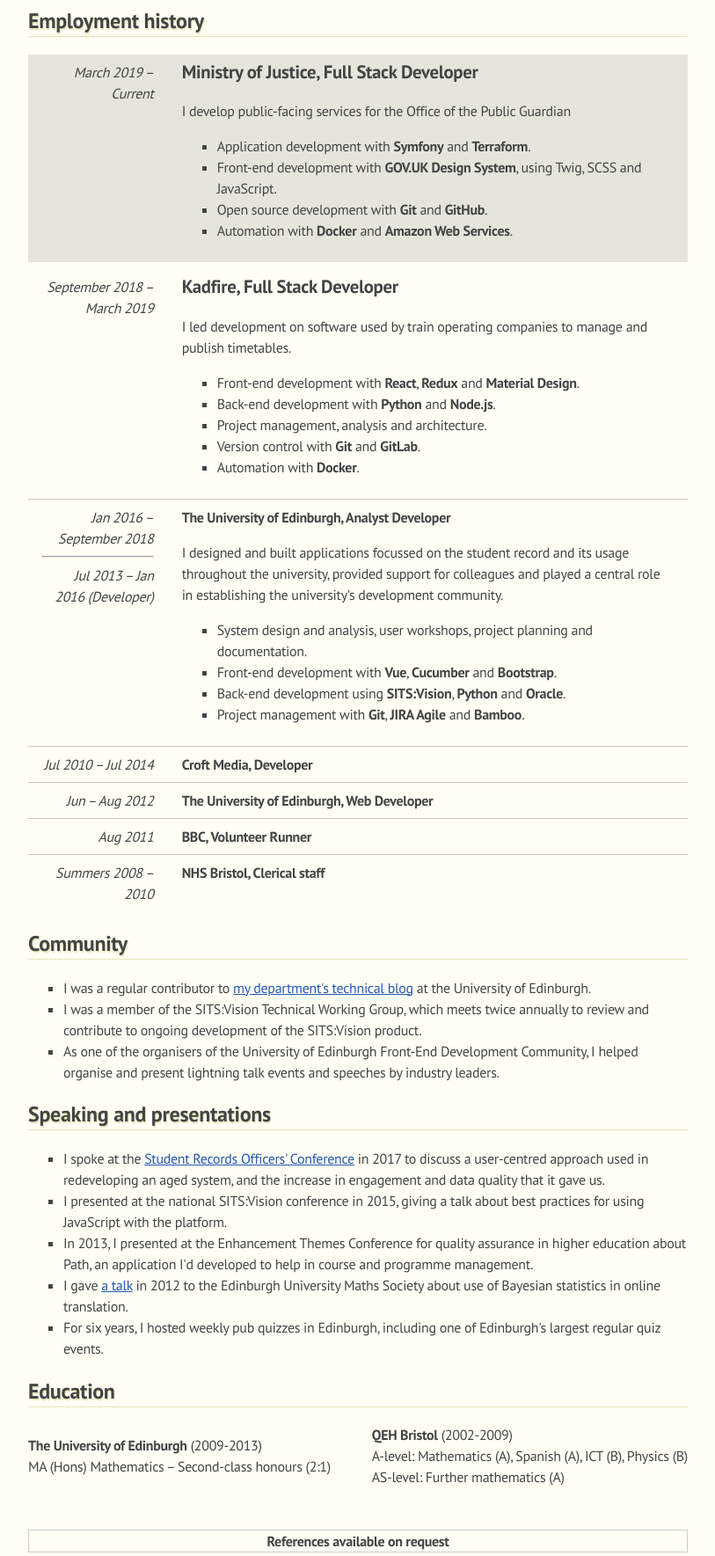
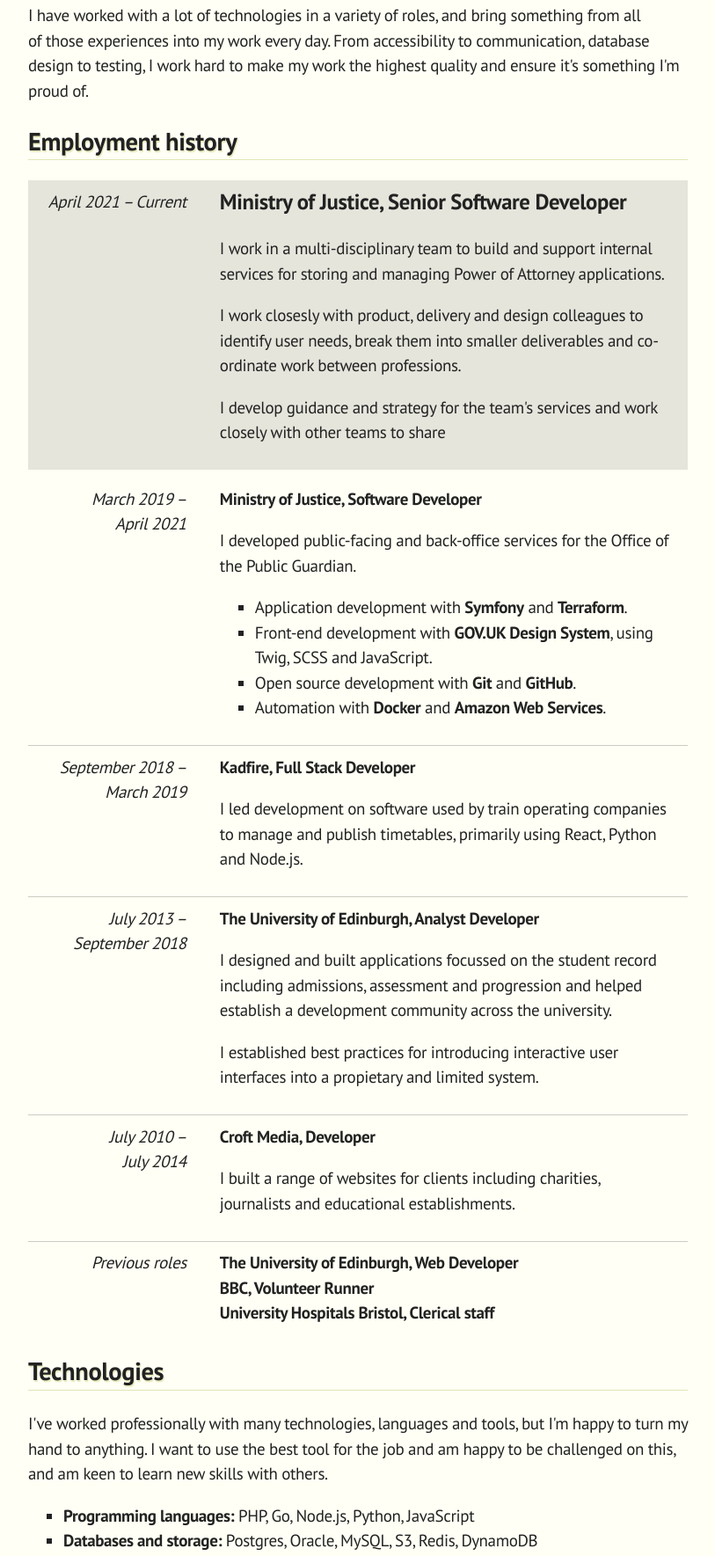
Before and after one commit to gregtyler/CV, a plain HTML site: page src/index.html in a window 1280 px wide. Shown: the part 601-2370 px from the top of the page at 88% size, without its empty margins (233-1046 px from the left). Drawn offline with Linux system fonts and the light colour scheme.

Commit message:
Update CV structure
- Latest job history
- Drop off old information
- Rewrite lead
- Add smaller "Technologies" section
- Some design and accessibility updates

```diff
--- a/src/index.html
+++ b/src/index.html
@@ -18,30 +18,35 @@
         <dd><a href="mailto:greg@gregtyler.co.uk">greg@gregtyler.co.uk</a></dd>
         <dt>Glitch</dt>
         <dd><a href="https://glitch.com/@gregtyler" rel="noopener noreferrer">@gregtyler</a></a></dd>
+        <dt>GitHub</dt>
+        <dd><a href="https://github.com/gregtyler" rel="noopener noreferrer">https://github.com/gregtyler</a></dd>
         <dt>GitLab</dt>
         <dd><a href="https://gitlab.com/gregtyler" rel="noopener noreferrer">https://gitlab.com/gregtyler</a></dd>
-        <dt>GitHub</dt>
-        <dd><a href="https://github.com/gregtyler" rel="noopener noreferrer">https://github.com/gregtyler</a></dd>
     </dl>
 
-    <h2 id="dev">Web development</h2>
-    <p>I am an experienced and passionate web developer mostly specialising in front-end technologies but with a portfolio of full stack applications. I have led on award-winning projects and worked for clients, charities and corporations, building high impact and high traffic web applications.</p>
+    <p>I am an experienced software engineer and team leader. I have worked on award-winning web projects for clients, charities and corporations.</p>
 
-    <h3>Web development skills</h3>
-    <ul>
-        <li>Expert <strong>front-end skills</strong>: JavaScript (including multiple frameworks and build tools), HTML and CSS (including Sass, Less and Bootstrap).
-        <li>Excellent knowledge of <strong>back-end technologies</strong> such as PHP, Python, Oracle, MySQL, Node.js and SITS:Vision.
-        <li>Central roles in project planning and management, using a variety of tools in <strong>agile and waterfall</strong> methodologies.
-        <li>Regular usage of automation, version control, APIs, responsive design, accessibility, user experience and progressive enhancement.
-    </ul>
+    <p>My primary focus is on users, solving challenging problems for real people. My work starts with user needs, identifying where to start and providing a strong foundation for how the work is defined, developed and refined. I ensure my work is observable and measurable to ensure that user needs are continuously met as the product continues to develop over time.</p>
+
+    <p>I also focus on my colleagues, providing clear communication and direction, mentoring and support. I've learnt from experince the value of quality in software development, and fully embrace strategies and tools that will continue to ensure that quality for myself and my team into the future.</p>
+
+    <p>I have worked with a lot of technologies in a variety of roles, and bring something from all of those experiences into my work every day. From accessibility to communication, database design to testing, I work hard to make my work the highest quality and ensure it's something I'm proud of.</p>
 
     <h2 id="employment">Employment history</h2>
     <table class="timeline-table">
         <tr class="timeline-table--current">
-            <td>March 2019 &ndash; Current
+            <td>April 2021 &ndash; Current
             <td>
-                <h3>Ministry of Justice, Full Stack Developer</h3>
-                <p>I develop public-facing services for the Office of the Public Guardian</p>
+                <h3>Ministry of Justice, Senior Software Developer</h3>
+                <p>I work in a multi-disciplinary team to build and support internal services for storing and managing Power of Attorney applications.</p>
+                <p>I work closesly with product, delivery and design colleagues to identify user needs, break them into smaller deliverables and co-ordinate work between professions.</p>
+                <p>I develop guidance and strategy for the team's services and work closely with other teams to share
+
+        <tr>
+            <td>March&nbsp;2019 &ndash; April&nbsp;2021
+            <td>
+                <h3>Ministry of Justice, Software Developer</h3>
+                <p>I developed public-facing and back-office services for the Office of the Public Guardian.</p>
                 <ul>
                     <li>Application development with <strong>Symfony</strong> and <strong>Terraform</strong>.
                     <li>Front-end development with <strong>GOV.UK Design System</strong>, using Twig, SCSS and JavaScript.
@@ -50,86 +55,56 @@
                 </ul>
 
         <tr>
-            <td>September 2018 &ndash; March 2019
+            <td>September&nbsp;2018 &ndash; March&nbsp;2019
             <td>
                 <h3>Kadfire, Full Stack Developer</h3>
-                <p>I led development on software used by train operating companies to manage and publish timetables.</p>
-                <ul>
-                    <li>Front-end development with <strong>React</strong>, <strong>Redux</strong> and <strong>Material Design</strong>.
-                    <li>Back-end development with <strong>Python</strong> and <strong>Node.js</strong>.
-                    <li>Project management, analysis and architecture.
-                    <li>Version control with <strong>Git</strong> and <strong>GitLab</strong>.
-                    <li>Automation with <strong>Docker</strong>.
-                </ul>
+                <p>I led development on software used by train operating companies to manage and publish timetables, primarily using React, Python and Node.js.</p>
 
         <tr>
-            <td>Jan 2016 &ndash; September 2018
-            <hr>
-            Jul 2013 &ndash; Jan 2016 (Developer)
+            <td>July&nbsp;2013 &ndash; September&nbsp;2018
             <td>
-                <strong>The University of Edinburgh, Analyst Developer</strong>
-                <p>I designed and built applications focussed on the student record and its usage throughout the university, provided support for colleagues and played a central role in establishing the university's development community.</p>
-                <ul>
-                    <li>System design and analysis, user workshops, project planning and documentation.
-                    <li>Front-end development with <strong>Vue</strong>, <strong>Cucumber</strong> and <strong>Bootstrap</strong>.
-                    <li>Back-end development using <strong>SITS:Vision</strong>, <strong>Python</strong> and <strong>Oracle</strong>.
-                    <li>Project management with <strong>Git</strong>, <strong>JIRA Agile</strong> and <strong>Bamboo</strong>.
-                </ul>
+                <h3>The University of Edinburgh, Analyst Developer</h3>
+                <p>I designed and built applications focussed on the student record including admissions, assessment and progression and helped establish a development community across the university.</p>
+                <p>I established best practices for introducing interactive user interfaces into a propietary and limited system.</p>
+        <tr>
+            <td>July&nbsp;2010 &ndash; July&nbsp;2014
+            <td>
+                <h3>Croft Media, Developer</h3>
+                <p>I built a range of websites for clients including charities, journalists and educational establishments.
 
         <tr>
-            <td>Jul 2010 &ndash; Jul 2014
-            <td>
-                <strong>Croft Media, Developer</strong>
-
-        <tr>
-            <td>Jun &ndash; Aug 2012
+            <td>Previous roles
             <td>
                 <strong>The University of Edinburgh, Web Developer</strong>
+                <br>
+                <strong>BBC, Volunteer Runner</strong>
+                <br>
+                <strong>University Hospitals Bristol, Clerical staff</strong>
 
-        <tr>
-            <td>Aug 2011
-            <td>
-                <strong>BBC, Volunteer Runner</strong>
-
-        <tr>
-            <td>Summers 2008 &ndash; 2010
-            <td>
-                <strong>NHS Bristol, Clerical staff</strong>
     </table>
 
-    <h2 id="community">Community</h2>
+    <h2 id="technologies">Technologies</h2>
+
+    <p>I've worked professionally with many technologies, languages and tools, but I'm happy to turn my hand to anything. I want to use the best tool for the job and am happy to be challenged on this, and am keen to learn new skills with others.
+
     <ul>
-        <li>I was a regular contributor to <a href="https://blog.swdev.ed.ac.uk/author/ggiltrow/">my department's technical blog</a> at the University of Edinburgh.
-        <li>I was a member of the SITS:Vision Technical Working Group, which meets twice annually to review and contribute to ongoing development of the SITS:Vision product.
-        <li>As one of the organisers of the University of Edinburgh Front-End Development Community, I helped organise and present lightning talk events and speeches by industry leaders.
+        <li><strong>Programming languages:</strong> PHP, Go, Node.js, Python, JavaScript
+        <li><strong>Databases and storage:</strong> Postgres, Oracle, MySQL, S3, Redis, DynamoDB
+        <li><strong>Infrastructure and CI:</strong> Docker, Terraform, Amazon Web Services, GitHub, GitLab, Jenkins
     </ul>
 
-    <h2 id="presentations">Speaking and presentations</h2>
-    <ul>
-        <li>I spoke at the <a href="http://www.sroc.ac.uk/sessions/a-second-attempt-at-a-module-creation-approval-and-maintenance-in-sits">Student Records Officers' Conference</a> in 2017 to discuss a user-centred approach used in redeveloping an aged system, and the increase in engagement and data quality that it gave us.
-        <li>I presented at the national SITS:Vision conference in 2015, giving a talk about best practices for using JavaScript with the platform.
-        <li>In 2013, I presented at the Enhancement Themes Conference for quality assurance in higher education about Path, an application I'd developed to help in course and programme management.
-        <li>I gave <a href="https://www.youtube.com/watch?v=LiI406lJHmc">a talk</a> in 2012 to the Edinburgh University Maths Society about use of Bayesian statistics in online translation.
-        <li>For six years, I hosted weekly pub quizzes in Edinburgh, including one of Edinburgh's largest regular quiz events.
-    </ul>
-
-    <h2 id="education">Education</h2>
-    <section class="column-auto">
-        <div>
+    <h2 id="education">Qualifications</h2>
+    <section>
+        <p>
+            <strong>AWS Certified Cloud Practitioner</strong>
+            <br>February 2020 &ndash; February 2023
+        </p>
+        <p>
             <strong>The University of Edinburgh</strong> (2009-2013)
             <br>MA (Hons) Mathematics &ndash; Second-class honours (2:1)
-        </div>
-
-        <div>
-            <strong>QEH Bristol</strong> (2002-2009)
-            <br>A-level: Mathematics (A), Spanish (A), ICT (B), Physics (B)
-            <br>AS-level: Further mathematics (A)
-        </div>
+        </p>
     </section>
-
-    <div class="references">References available on request</div>
 </main>
 
-<script src="cv.js" inline></script>
 </body>
 </html>
--- a/src/style.css
+++ b/src/style.css
@@ -1,4 +1,3 @@
-/** No SASS here for a change, since it's a very simple bit of CSS. **/
 * {
     box-sizing: border-box;
     -moz-box-sizing: border-box;
@@ -9,11 +8,12 @@
     margin: 0;
     padding: 1rem;
     font-family: "PT Sans", arial, sans-serif;
-    font-size: 14px;
+    font-size: 16px;
     line-height: 1.5em;
     background-color: #FFFFF5;
-    color: #444;
+    color: #222;
     letter-spacing: -0.02em;
+    text-wrap: pretty;
 }
 
 h1 {
@@ -31,32 +31,17 @@
 }
 
 h3 {
-    font-size: 1.3em;
+    font-size: 1em;
 }
 
-h4 {
-    font-size: 1.2em;
-}
 
 a {
     color: #2558B2;
     text-decoration-skip: ink;
+    text-underline-offset: 0.3em;
 }
 
-.js-only { display: none; }
-
-.toggler {
-    padding: 4px 8px;
-    background-color: #D5D5D5;
-    cursor: pointer;
-}
-
-.toggler.active {
-    background-color: #666;
-    color: #FFF;
-}
-
-::selection { background-color: hotpink; }
+::selection { background-color: hotpink; color: #000; }
 
 /** LEFTWARDS **/
 .container {
@@ -93,7 +78,7 @@
 
 .fact-block > dt {
     padding-left: 3em;
-    color: #666;
+    color: #444;
     font-weight: bold;
     text-align: right;
 }
@@ -103,19 +88,9 @@
     padding-left: 0.75em;
 }
 
-.print-intro, .references {
-    border: 1px solid #CCC;
-    text-align: center;
-}
-
 .print-intro {
     display: none;
     font-size: .9em;
-}
-
-.references {
-    margin: 3em 0;
-    font-weight: bold;
 }
 
 /** EMPLOYMENT TABLE **/
@@ -142,13 +117,17 @@
     background-color: hsla(0, 0%, 0%, 0.1);
 }
 
+.timeline-table--current h3 {
+    font-size: 1.3em
+}
+
 .timeline-table--current td {
     padding: 0.5em 0.75em;
 }
 
 /** RESPONSIVE **/
 @media( min-width: 1000px ) {
-    body { font-size: 16px; }
+    body { font-size: 19px; }
 
     .timeline-table td { display: table-cell; padding: 0.5em 1em; }
     .timeline-table td:first-child { text-align: right; min-width: 120px; }
@@ -164,7 +143,6 @@
 /** PRINT **/
 @media print {
     body { font-size: 12px; }
-    .js-only { display: none !important; }
     .hidden { display: none !important; }
     .print-intro { display: block; }
 }
```
